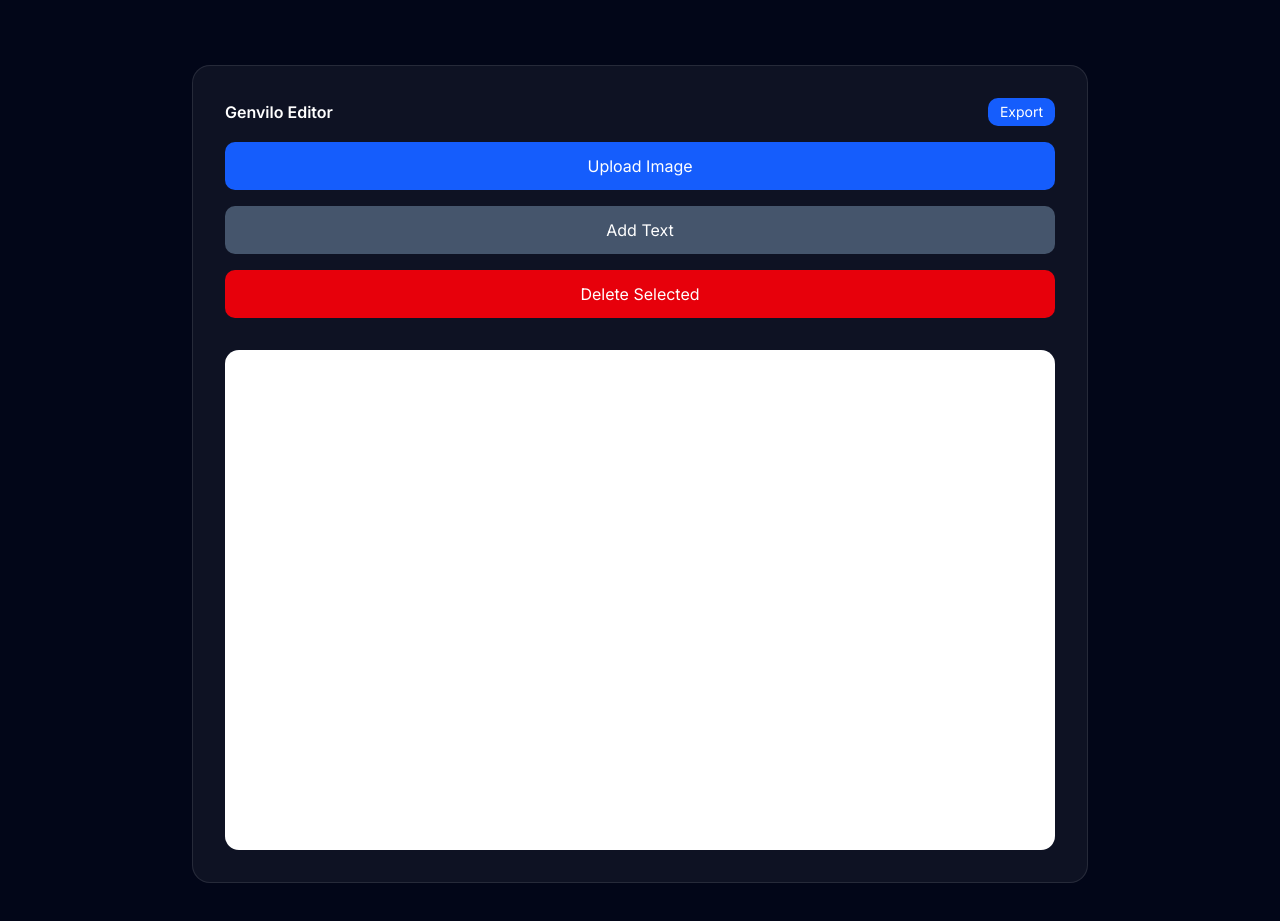
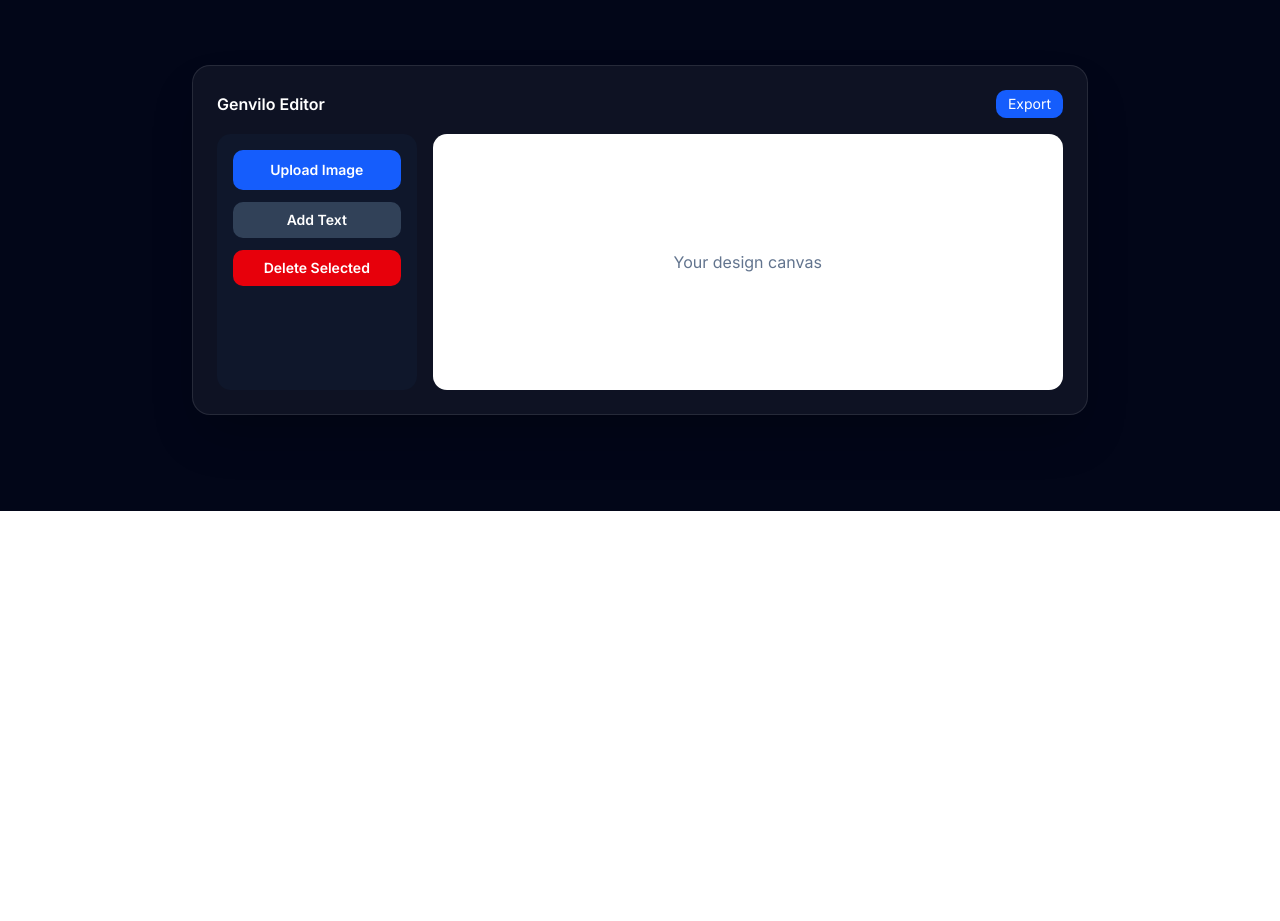
Before and after one commit to Stewey95/yourdesign, a Next.js app: page / in a window 1280 px wide. Shown: the part 900-1821 px from the top of the page. After the commit the page ends 1411 px from the top, so only its background shows below. Built offline with nearby package versions, Linux system fonts and the light colour scheme.

Commit message:
Improve text editing behaviour

```diff
--- a/components/EditorPreview.tsx
+++ b/components/EditorPreview.tsx
@@ -2,118 +2,171 @@
 
 import { useState } from "react";
 
+type Position = {
+  x: number;
+  y: number;
+};
+
+type DesignItem =
+  | {
+      id: string;
+      type: "image";
+      src: string;
+      position: Position;
+    }
+  | {
+      id: string;
+      type: "text";
+      value: string;
+      position: Position;
+    };
+
 export default function EditorPreview() {
-  const [items, setItems] = useState<any[]>([]);
+  const [items, setItems] = useState<DesignItem[]>([]);
   const [selectedItemId, setSelectedItemId] = useState<string | null>(null);
   const [draggingItemId, setDraggingItemId] = useState<string | null>(null);
 
+  const handleImageUpload = (event: React.ChangeEvent<HTMLInputElement>) => {
+    const file = event.target.files?.[0];
+
+    if (!file) return;
+
+    const newImage: DesignItem = {
+      id: crypto.randomUUID(),
+      type: "image",
+      src: URL.createObjectURL(file),
+      position: { x: 180, y: 120 },
+    };
+
+    setItems((currentItems) => [...currentItems, newImage]);
+    setSelectedItemId(newImage.id);
+    event.target.value = "";
+  };
+
   const addText = () => {
-    setItems([
-      ...items,
-      {
+    const newText: DesignItem = {
       id: crypto.randomUUID(),
       type: "text",
-        value: "Your text here",
-        position: { x: 250, y: 250 },
-      },
-    ]);
+      value: "",
+      position: { x: 180, y: 120 },
+    };
+
+    setItems((currentItems) => [...currentItems, newText]);
+    setSelectedItemId(newText.id);
   };
 
   const deleteSelected = () => {
-    setItems(items.filter((item) => item.id !== selectedItemId));
+    if (!selectedItemId) return;
+
+    setItems((currentItems) =>
+      currentItems.filter((item) => item.id !== selectedItemId)
+    );
+
     setSelectedItemId(null);
   };
 
-  const startDrag = (id: string) => {
-    setDraggingItemId(id);
-    setSelectedItemId(id);
-  };
-
-  const moveItem = (e: any) => {
+  const handlePointerMove = (event: React.PointerEvent<HTMLDivElement>) => {
     if (!draggingItemId) return;
 
-    const rect = e.currentTarget.getBoundingClientRect();
+    const canvas = event.currentTarget.getBoundingClientRect();
 
-    const x =
-      (e.clientX || e.touches?.[0]?.clientX) - rect.left;
-
-    const y =
-      (e.clientY || e.touches?.[0]?.clientY) - rect.top;
+    const newPosition = {
+      x: event.clientX - canvas.left,
+      y: event.clientY - canvas.top,
+    };
 
     setItems((currentItems) =>
       currentItems.map((item) =>
-        item.id === draggingItemId
-          ? { ...item, position: { x, y } }
-          : item
+        item.id === draggingItemId ? { ...item, position: newPosition } : item
       )
     );
   };
 
-  const stopDrag = () => {
+  const stopDragging = () => {
     setDraggingItemId(null);
   };
 
   return (
-    <div className="mt-16 w-full max-w-4xl rounded-2xl border border-white/10 bg-white/5 p-8">
-
+    <div className="mt-16 w-full max-w-4xl rounded-2xl border border-white/10 bg-white/5 p-6 shadow-2xl">
       <div className="mb-4 flex items-center justify-between">
-        <p className="font-semibold text-white">
-          Genvilo Editor
-        </p>
+        <p className="font-semibold text-white">Genvilo Editor</p>
 
         <button className="rounded-lg bg-blue-600 px-3 py-1 text-sm text-white">
           Export
         </button>
       </div>
 
-      <div className="grid gap-4">
-        <button className="rounded-lg bg-blue-600 px-3 py-3 text-white">
+      <div className="grid gap-4 md:grid-cols-4">
+        <div className="rounded-xl bg-slate-900 p-4 text-sm text-slate-300">
+          <label className="flex h-10 w-full cursor-pointer items-center justify-center rounded-lg bg-blue-600 px-4 font-semibold text-white">
             Upload Image
-        </button>
+            <input
+              type="file"
+              accept="image/*"
+              onChange={handleImageUpload}
+              className="hidden"
+            />
+          </label>
 
           <button
             onClick={addText}
-          className="rounded-lg bg-slate-600 px-3 py-3 text-white"
+            className="mt-3 w-full cursor-pointer rounded-lg bg-slate-700 px-4 py-2 font-semibold text-white"
           >
             Add Text
           </button>
 
           <button
             onClick={deleteSelected}
-          className="rounded-lg bg-red-600 px-3 py-3 text-white"
+            className="mt-3 w-full cursor-pointer rounded-lg bg-red-600 px-4 py-2 font-semibold text-white"
           >
             Delete Selected
           </button>
         </div>
 
+        <div
+          onPointerMove={handlePointerMove}
+          onPointerUp={stopDragging}
+          onPointerLeave={() => {}}
+          onPointerDown={() => setSelectedItemId(null)}
+          className="relative col-span-3 h-64 overflow-hidden rounded-xl bg-white text-slate-500 touch-none"
+        >
+          {items.length === 0 && (
+            <p className="flex h-full items-center justify-center">
+              Your design canvas
+            </p>
+          )}
 
-      <div
-        onMouseMove={moveItem}
-        onTouchMove={moveItem}
-        onMouseUp={stopDrag}
-        onTouchEnd={stopDrag}
-        className="relative mt-8 h-[500px] overflow-hidden rounded-xl bg-white"
-      >
+          {items.map((item) => {
+            if (item.type === "image") {
+              return (
+                <img
+                  key={item.id}
+                  src={item.src}
+                  alt="Uploaded design"
+                  draggable={false}
+                  onPointerDown={(e) => {
+                    e.stopPropagation();
+                    setDraggingItemId(item.id);
+                    setSelectedItemId(item.id);
+                  }}
+                  className={`absolute max-h-40 max-w-40 cursor-move select-none rounded-lg ${
+                    selectedItemId === item.id ? "ring-2 ring-blue-500" : ""
+                  }`}
+                  style={{
+                    left: item.position.x,
+                    top: item.position.y,
+                    transform: "translate(-50%, -50%)",
+                  }}
+                />
+              );
+            }
 
-        {items.map((item) => (
-          <div key={item.id}>
-
-            {item.type === "text" && (
+            return (
               <input
+                key={item.id}
                 value={item.value}
-
                 onChange={(e) => {
                   const value = e.target.value;
-
-                  if (value === "") {
-                    setItems((currentItems) =>
-                      currentItems.filter(
-                        (currentItem) =>
-                          currentItem.id !== item.id
-                      )
-                    );
-                    return;
-                  }
 
                   setItems((currentItems) =>
                     currentItems.map((currentItem) =>
@@ -123,43 +176,40 @@ export default function EditorPreview() {
                     )
                   );
                 }}
+                onBlur={() => {
+                  if (item.value === "") {
+                    setItems((currentItems) =>
+                      currentItems.filter(
+                        (currentItem) => currentItem.id !== item.id
+                      )
+                    );
+                    setSelectedItemId(null);
+                  }
+                }}
+                onPointerDown={(e) => {
+                  e.stopPropagation();
 
-                onMouseDown={() => startDrag(item.id)}
-
-                onTouchStart={(e) => {
-                  if (
-                    document.activeElement === e.currentTarget
-                  ) {
-                    return;
+                  if (document.activeElement !== e.currentTarget) {
+                    setDraggingItemId(item.id);
                   }
 
-                  startDrag(item.id);
+                  setSelectedItemId(item.id);
                 }}
-
-                onFocus={() =>
-                  setSelectedItemId(item.id)
-                }
-
-                className={`absolute bg-transparent text-center text-3xl font-bold text-slate-900 outline-none ${
-                  selectedItemId === item.id
-                    ? "ring-2 ring-blue-500"
-                    : ""
+                placeholder="Type here"
+                className={`absolute cursor-text bg-transparent text-center text-3xl font-bold text-slate-900 outline-none ${
+                  selectedItemId === item.id ? "ring-2 ring-blue-500" : ""
                 }`}
-
                 style={{
                   left: item.position.x,
                   top: item.position.y,
-                  transform:
-                    "translate(-50%, -50%)",
+                  transform: "translate(-50%, -50%)",
                   width: "320px",
                   maxWidth: "90vw",
                 }}
               />
-            )}
-
+            );
+          })}
         </div>
-        ))}
-
       </div>
     </div>
   );
```
Lines whose indentation alone changed are shown as unchanged.
